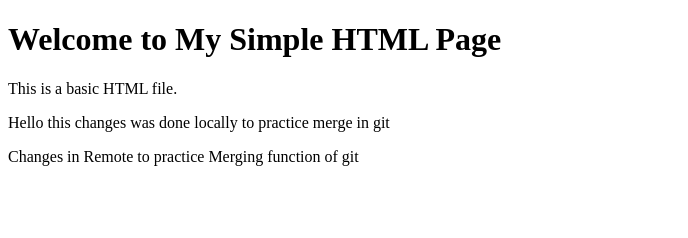
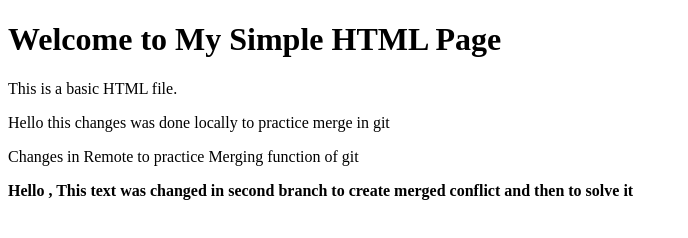
Before and after one commit to marufmullah50/Git_github_demo, a plain HTML site: page index.html in a window 1280 px wide. Shown: the whole page, without its empty margins (0-688 px from the left). Drawn offline with Linux system fonts and the light colour scheme.

Commit message:
second branch edit

```diff
--- a/index.html
+++ b/index.html
@@ -9,5 +9,6 @@
     <p>This is a basic HTML file.</p>
     <p>Hello this changes was done locally to practice merge in git</p> <!--taking both the changes-->
     <p> Changes in Remote to practice Merging function of git</p>
+    <p><b>Hello , This text was changed in second branch to create merged conflict and then to solve it </b></p>
 </body>
 </html>
```
